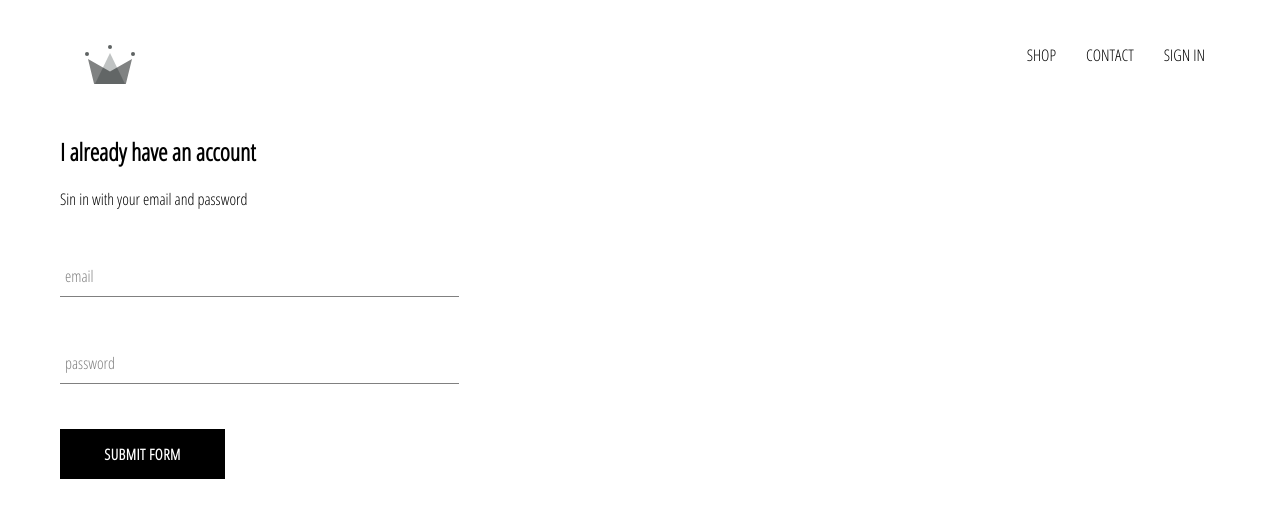
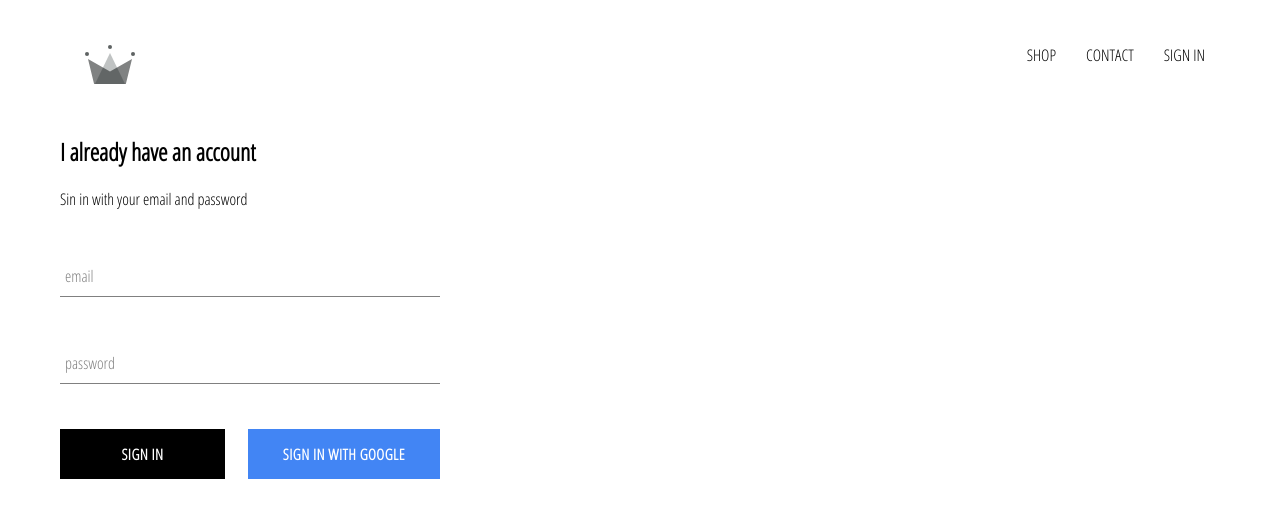
Before and after one commit to vinciliba/crwn-clothing, a React (Create React App) app: page /signin in a window 1280 px wide. Shown: the top 518 px of the page. Built offline with nearby package versions, Linux system fonts and the light colour scheme; no server answers.

Commit message:
integrated firebase in the app created sign-in/out component with Google

```diff
--- a/package.json
+++ b/package.json
@@ -6,6 +6,7 @@
     "@testing-library/jest-dom": "^4.2.4",
     "@testing-library/react": "^9.3.2",
     "@testing-library/user-event": "^7.1.2",
+    "firebase": "^7.15.3",
     "node-sass": "^4.14.1",
     "react": "^16.13.1",
     "react-dom": "^16.13.1",
--- a/src/App.css
+++ b/src/App.css
@@ -6,5 +6,8 @@
 a {
     text-decoration: none;
     color:black;
+}
 
+* {
+    box-sizing:border-box;
 }
--- a/src/App.js
+++ b/src/App.js
@@ -1,4 +1,4 @@
-import React from 'react';
+import React,{useEffect,useState} from 'react';
 import HomePage from './pages/homepage/homepage.component';
 import './App.css';
 
@@ -6,11 +6,24 @@
 import ShopePage from './shop/shop.component';
 import Header from './components/header/header.component';
 import SignInAndSignUpPage from './pages/sign-in-and-sign-up/sign-in-and-sign-up.component';
+import { auth } from './firebase/firebase.utils';
+
 
 function App() {
+  const [currentUser,setCurrentUser]=useState('')
+
+  useEffect(() => {
+    const unsubscribefromAuth = auth.onAuthStateChanged(user => setCurrentUser(user) );
+    console.log(currentUser)
+    return () => {
+      unsubscribefromAuth();
+      }
+
+  },[currentUser]);
+
   return (
     <div>
-      <Header />
+      <Header currentUser={currentUser}/>
         <Switch>
           <Route exact path='/' component={HomePage} />
           <Route path='/hats' component={ShopePage} />
--- a/src/components/custom-button/custom-button.component.jsx
+++ b/src/components/custom-button/custom-button.component.jsx
@@ -1,9 +1,9 @@
 import React from 'react';
 import './custom-button.styles.scss';
 
-const CustomButton = ({children,...otherProps}) => (
+const CustomButton = ({children,isGoogleSignIn,...otherProps}) => (
 
-    <button className='custom-button' {...otherProps} >
+<button className={`${isGoogleSignIn ? 'google-sign-in':''} custom-button`} {...otherProps} >
       {children}
     </button>
 )
--- a/src/components/custom-button/custom-button.styles.scss
+++ b/src/components/custom-button/custom-button.styles.scss
@@ -19,4 +19,12 @@
     color: black;
     border: 1px solid black;
   }
+  &.google-sign-in {
+    background-color: #4285f4;
+    color: white;
+  &:hover {
+    background-color: #357ae8;
+  }
+
+  }
 }
--- a/src/components/header/header.component.jsx
+++ b/src/components/header/header.component.jsx
@@ -2,8 +2,9 @@
 import './header.styles.scss';
 import {Link} from 'react-router-dom';
 import {ReactComponent as Logo} from '../../assets/crown.svg';
+import {auth} from '../../firebase/firebase.utils';
 
-const Header = () => (
+const Header = ({currentUser}) => (
 
     <div className='header'>
      <Link className='logo-container' to='/' >
@@ -18,10 +19,13 @@
         <Link className='option' to='/shop'>
             CONTACT
         </Link>
+        {
+            currentUser ?
+            <div className="option" onClick={() => auth.signOut()}>SIGN OUT</div>
+            :
+            <Link className='option' to='/signin'>SIGN IN</Link>
+        }
 
-        <Link className='option' to='/signin'>
-            SIGN IN
-        </Link>
 
      </div>
     </div>
--- a/src/components/header/header.styles.scss
+++ b/src/components/header/header.styles.scss
@@ -20,6 +20,7 @@
 
     .option {
       padding: 10px 15px;
+      cursor: pointer;
     }
   }
 }
--- a/src/components/sign-in/sign-in.component.jsx
+++ b/src/components/sign-in/sign-in.component.jsx
@@ -3,8 +3,10 @@
 import FormInput from '../../components/form-input/form-input.component';
 import CustomButton from '../../components/custom-button/custom-button.component';
 
+import {singInWithGoogle} from '../../firebase/firebase.utils';
 
-const SignIn = ({ emailSignInStart,googleSignInStart }) => {
+
+const SignIn = ({ emailSignInStart }) => {
 
 const [userCredentials , setUserCredentials] = useState ({ email : '', password :''});
 
@@ -29,7 +31,12 @@
 <form onSubmit={handleSubmit}>
     <FormInput name="email" type='email' value={email} handleChange={handleChange} label='email' required />
     <FormInput name="password" type='password' value={password} handleChange={handleChange} label='password' required />
-    <CustomButton type='submit' value='Submit form' > Submit form </CustomButton>
+
+    <div className='buttons'>
+            <CustomButton type='submit' value='Submit form' > Sign In </CustomButton>
+        <CustomButton onClick={singInWithGoogle} isGoogleSignIn > Sign in with Google </CustomButton>
+   </div>
+
 </form>
 
 </div>
--- a/src/components/sign-in/sign-in.styles.scss
+++ b/src/components/sign-in/sign-in.styles.scss
@@ -1,9 +1,13 @@
 .sign-in {
-    width:30vw;
+    width:380px;
     display:flex;
     flex-direction: column ;
 
     .title {
         margin: 10px 10px;
     }
+.buttons {
+    display: flex;
+    justify-content: space-between;
 }
+}
--- /dev/null
+++ b/src/firebase/firebase.utils.js
@@ -0,0 +1,25 @@
+import firebase from 'firebase/app';
+import 'firebase/firestore';
+import 'firebase/auth';
+
+const config ={
+    apiKey: "AIzaSyC7ZKiYLedRdlheOiS-m32sKmdiUMq2ckY",
+    authDomain: "crwn-db-3ef6d.firebaseapp.com",
+    databaseURL: "https://crwn-db-3ef6d.firebaseio.com",
+    projectId: "crwn-db-3ef6d",
+    storageBucket: "crwn-db-3ef6d.appspot.com",
+    messagingSenderId: "849281383141",
+    appId: "1:849281383141:web:ed597454158aa56236b20c",
+    measurementId: "G-21STLQGHL0"
+  };
+
+  firebase.initializeApp(config);
+
+  export const auth = firebase.auth();
+  export const firestore = firebase.firestore();
+
+  const provider = new firebase.auth.GoogleAuthProvider();
+  provider.setCustomParameters({prompt:'select_account'});
+  export const singInWithGoogle = () => auth.signInWithPopup(provider);
+
+  export default firebase;
```
Also changed, not shown: 1 other file (tests, documents, lock files or other folders).
